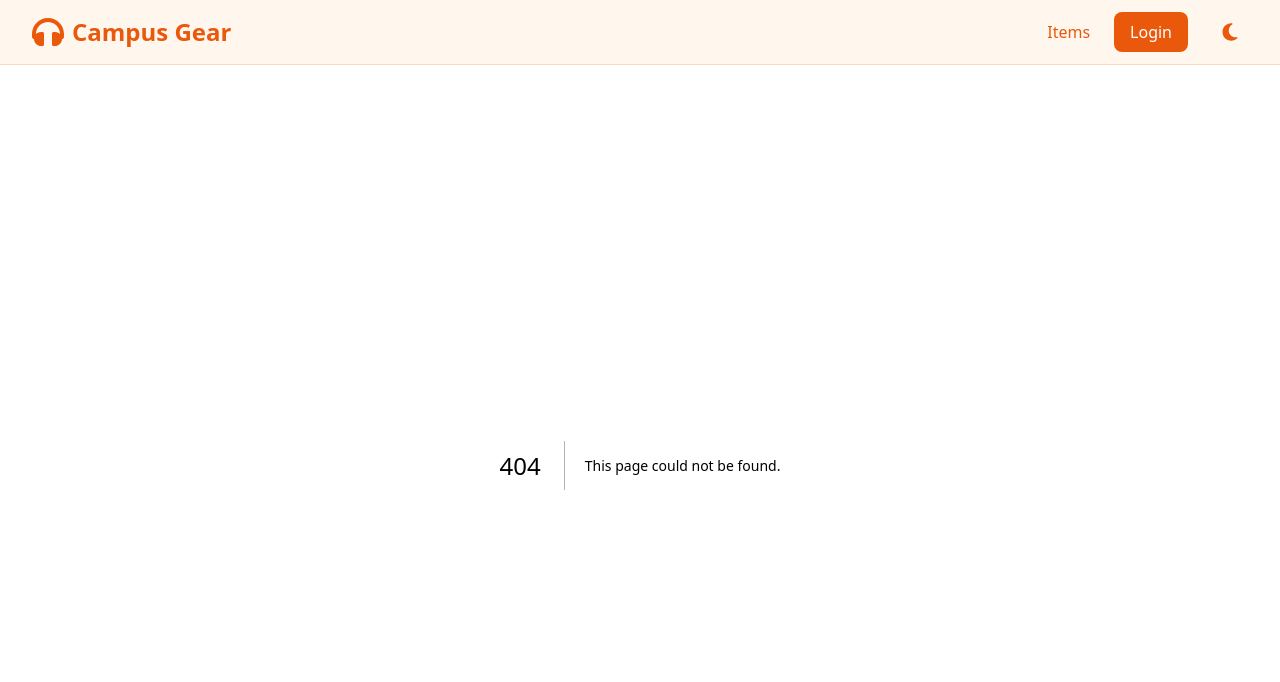
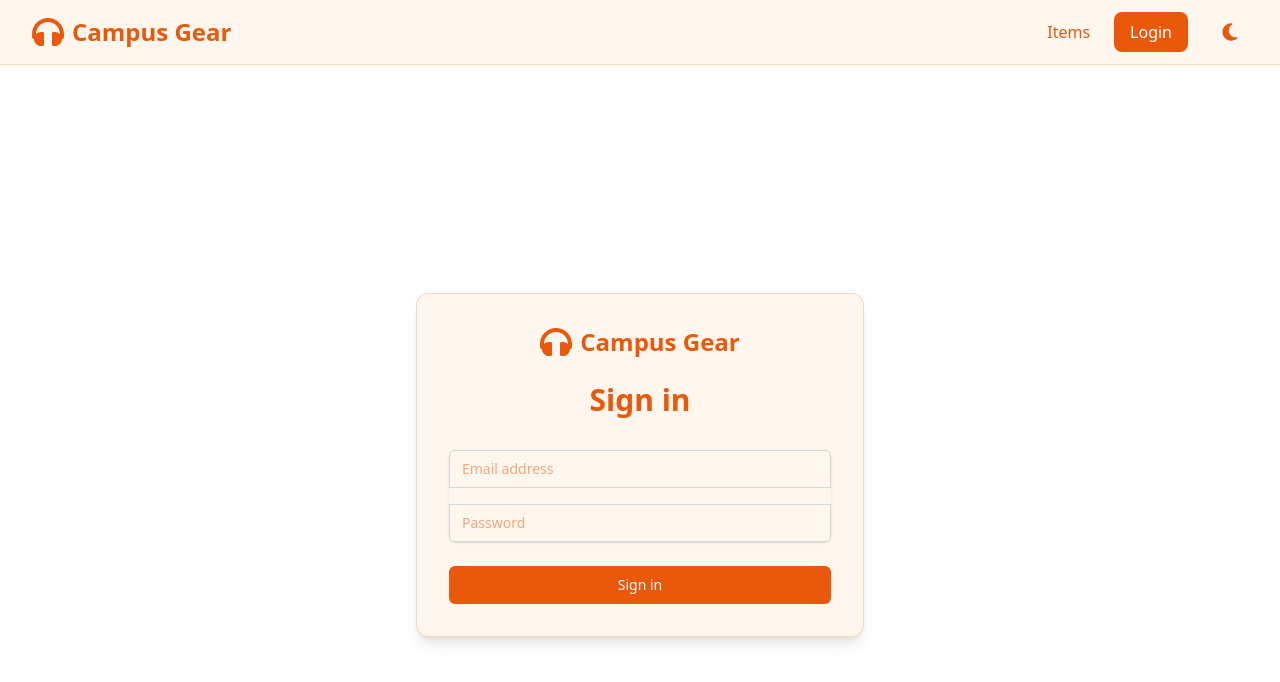
Before and after one commit to dibbockb/campus-gear, a Next.js app: page /login in a window 1280 px wide. Before the commit this address had no page. Shown: the top 682 px of the page. Built offline with nearby package versions, Linux system fonts and the light colour scheme.

Commit message:
Added Mock Login

```diff
--- a/package.json
+++ b/package.json
@@ -9,6 +9,8 @@
     "lint": "eslint"
   },
   "dependencies": {
+    "js-cookie": "^3.0.5",
+    "js-cookies": "^1.0.4",
     "next": "16.1.2",
     "next-themes": "^0.4.6",
     "react": "19.2.3",
--- /dev/null
+++ b/src/app/login/page.js
@@ -0,0 +1,102 @@
+'use client';
+
+import { useState } from 'react';
+import { useRouter } from 'next/navigation';
+import Cookies from 'js-cookie';
+import Link from 'next/link';
+
+export default function LoginPage() {
+    const [email, setEmail] = useState('');
+    const [password, setPassword] = useState('');
+    const [error, setError] = useState('');
+    const router = useRouter();
+
+    const handleLogin = (e) => {
+        e.preventDefault();
+        setError('');
+
+        if (email === 'instructor@proghero.com' && password === 'pakhipakapepekhay') {
+            Cookies.set('isLoggedin', 'true');
+            router.push('/items');
+            router.refresh();
+        } else {
+            setError('Invalid email or password');
+        }
+    };
+
+    return (
+        <div className="min-h-screen flex items-center justify-center bg-background py-12 px-4 sm:px-6 lg:px-8">
+            <div className="max-w-md w-full space-y-8 bg-surface p-8 rounded-xl shadow-lg border border-primary/20">
+                <div className='flex justify-center items-center flex-col'>
+                    <Link href="/" className="flex items-center gap-2 font-bold text-xl md:text-2xl hover:opacity-80 transition">
+                        <svg
+                            stroke="currentColor"
+                            fill="currentColor"
+                            strokeWidth="0"
+                            viewBox="0 0 512 512"
+                            className="w-8 h-8"
+                            xmlns="http://www.w3.org/2000/svg"
+                        >
+                            <path d="M256 32C114.52 32 0 146.496 0 288v48a32 32 0 0 0 17.689 28.622l14.383 7.191C34.083 431.903 83.421 480 144 480h24c13.255 0 24-10.745 24-24V280c0-13.255-10.745-24-24-24h-24c-31.342 0-59.671 12.879-80 33.627V288c0-105.869 86.131-192 192-192s192 86.131 192 192v1.627C427.671 268.879 399.342 256 368 256h-24c-13.255 0-24 10.745-24 24v176c0 13.255 10.745 24 24 24h24c60.579 0 109.917-48.098 111.928-108.187l14.382-7.191A32 32 0 0 0 512 336v-48c0-141.479-114.496-256-256-256z" />
+                        </svg>
+                        <span>Campus Gear</span>
+                    </Link>
+                    <h2 className="mt-6 text-center text-3xl font-extrabold text-foreground">
+                        Sign in
+                    </h2>
+                </div>
+                <form className="mt-8 space-y-6" onSubmit={handleLogin}>
+                    <div className="rounded-md shadow-sm -space-y-px">
+                        <div className="mb-4">
+                            <label htmlFor="email-address" className="sr-only">
+                                Email address
+                            </label>
+                            <input
+                                id="email-address"
+                                name="email"
+                                type="email"
+                                autoComplete="email"
+                                required
+                                className="appearance-none rounded-none relative block w-full px-3 py-2 border border-gray-300 rounded-t-md focus:outline-none focus:ring-primary focus:border-primary focus:z-10 sm:text-sm"
+                                placeholder="Email address"
+                                value={email}
+                                onChange={(e) => setEmail(e.target.value)}
+                            />
+                        </div>
+                        <div>
+                            <label htmlFor="password" className="sr-only">
+                                Password
+                            </label>
+                            <input
+                                id="password"
+                                name="password"
+                                type="password"
+                                autoComplete="current-password"
+                                required
+                                className="appearance-none rounded-none relative block w-full px-3 py-2 border border-gray-300  rounded-b-md focus:outline-none focus:ring-primary focus:border-primary focus:z-10 sm:text-sm"
+                                placeholder="Password"
+                                value={password}
+                                onChange={(e) => setPassword(e.target.value)}
+                            />
+                        </div>
+                    </div>
+
+                    {error && (
+                        <div className="text-red-500 text-sm text-center font-medium">
+                            {error}
+                        </div>
+                    )}
+
+                    <div>
+                        <button
+                            type="submit"
+                            className="group relative w-full flex justify-center py-2 px-4 border border-transparent text-sm font-medium rounded-md text-primary-foreground bg-primary hover:opacity-90 focus:outline-none focus:ring-2 focus:ring-offset-2 focus:ring-primary transition"
+                        >
+                            Sign in
+                        </button>
+                    </div>
+                </form>
+            </div>
+        </div>
+    );
+}
--- a/src/components/Navbar.js
+++ b/src/components/Navbar.js
@@ -4,14 +4,28 @@ import Link from 'next/link';
 import { useTheme } from 'next-themes';
 import { FaSun, FaMoon } from 'react-icons/fa6';
 import { useEffect, useState } from 'react';
+import Cookies from 'js-cookie';
+import { useRouter, usePathname } from 'next/navigation';
 
 export default function Navbar() {
     const { theme, setTheme } = useTheme();
     const [mounted, setMounted] = useState(false);
+    const [isLoggedIn, setIsLoggedIn] = useState(false);
+    const router = useRouter();
+    const pathname = usePathname();
 
     useEffect(() => {
         setMounted(true);
-    }, []);
+        const loginCookie = Cookies.get('isLoggedin');
+        setIsLoggedIn(loginCookie === 'true');
+    }, [pathname]);
+
+    const handleLogout = () => {
+        Cookies.remove('isLoggedin');
+        setIsLoggedIn(false);
+        router.push('/login');
+        router.refresh();
+    };
 
     return (
         <nav className="bg-surface text-primary border-b border-primary/20 sticky top-0 z-50">
@@ -35,9 +49,19 @@ export default function Navbar() {
                         <Link href="/items" className="hover:text-foreground transition">
                             Items
                         </Link>
-                        <Link href="/login" className="hidden md:inline-block px-4 py-2 rounded-lg bg-primary text-primary-foreground hover:opacity-90 transition">
-                            Login
-                        </Link>
+
+                        {isLoggedIn ? (
+                            <button
+                                onClick={handleLogout}
+                                className="hidden md:inline-block px-4 py-2 rounded-lg bg-red-600 text-white hover:opacity-90 transition"
+                            >
+                                Logout
+                            </button>
+                        ) : (
+                            <Link href="/login" className="hidden md:inline-block px-4 py-2 rounded-lg bg-primary text-primary-foreground hover:opacity-90 transition">
+                                Login
+                            </Link>
+                        )}
 
                         {mounted && (
                             <button
```
Also changed, not shown: 1 other file (tests, documents, lock files or other folders).
